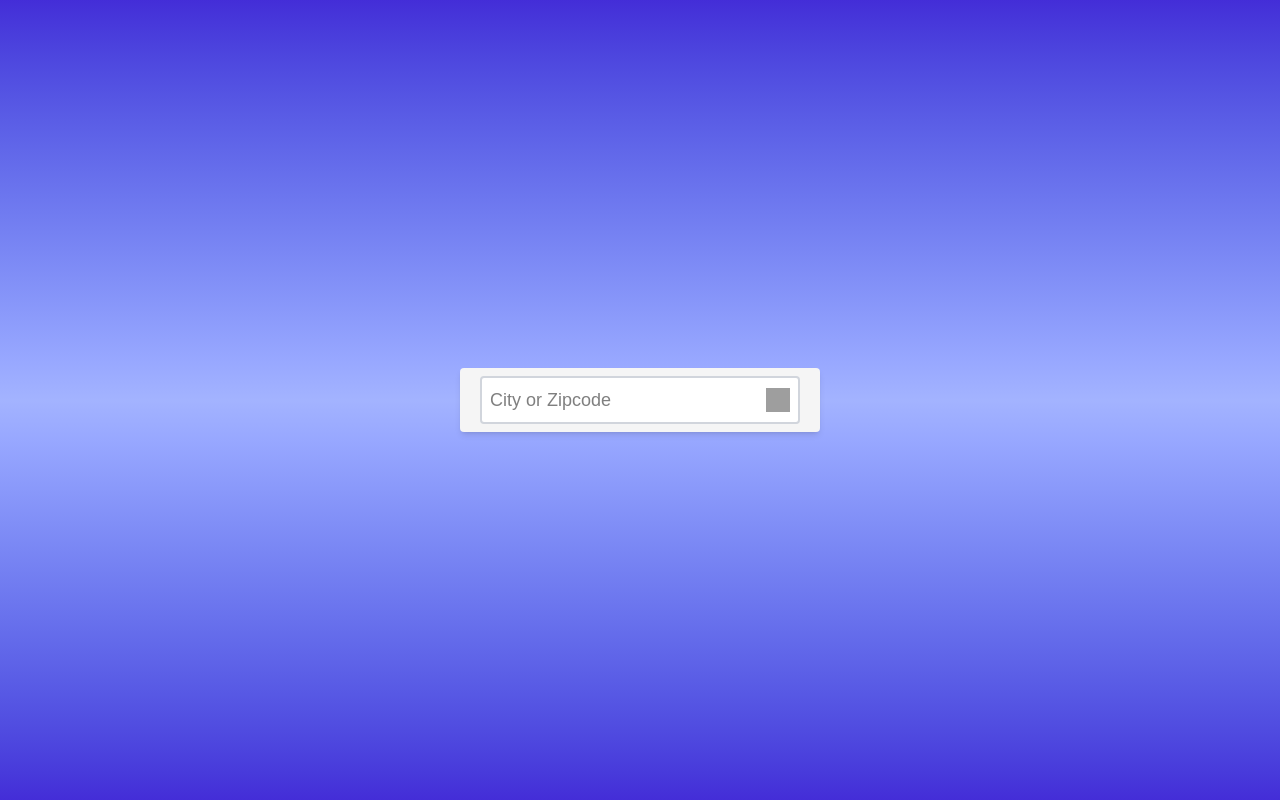
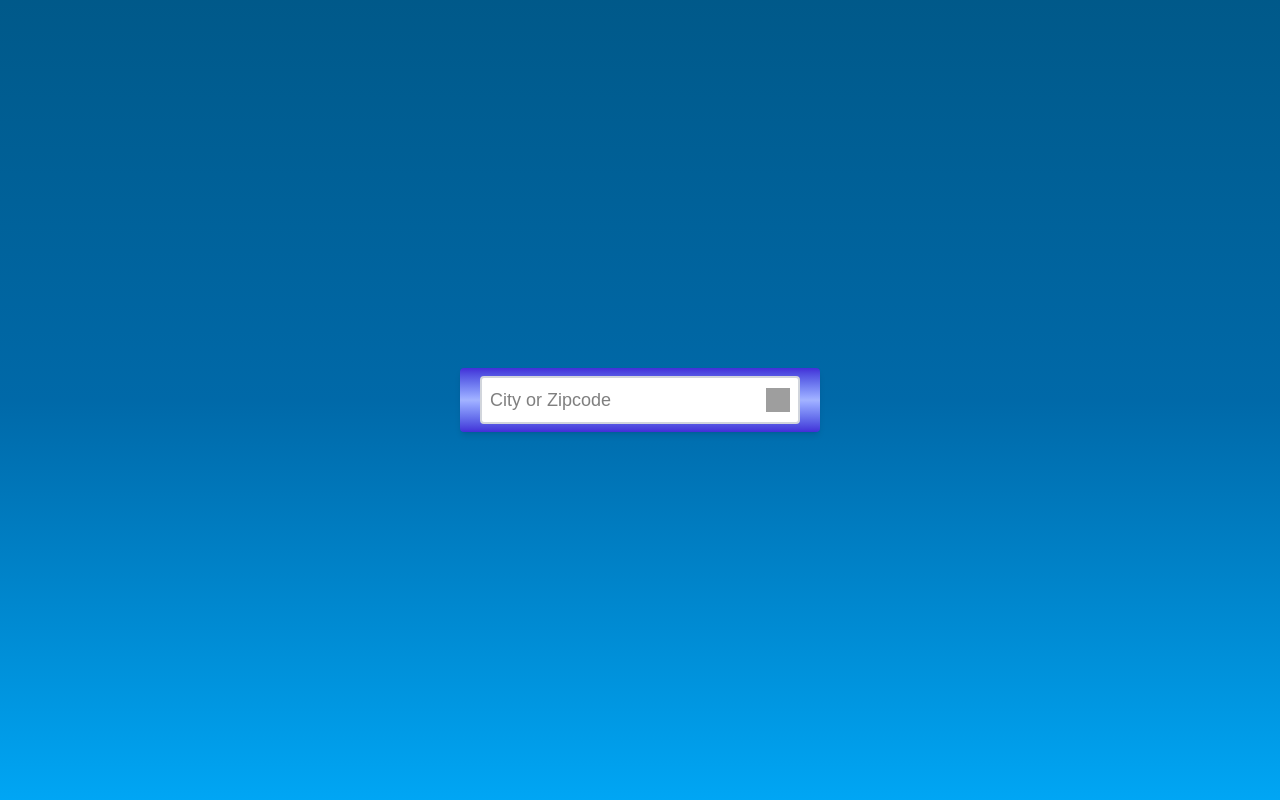
Before and after one commit to DevonLong5/Weather-App, a Next.js app: page / in a window 1280 px wide. Built offline with nearby package versions, Linux system fonts and the light colour scheme; grey boxes are pictures that could not be loaded.

Commit message:
add dashboard skeleton

```diff
--- a/app/components/WeatherResultsDashboard.tsx
+++ b/app/components/WeatherResultsDashboard.tsx
@@ -4,11 +4,33 @@ interface WeatherSearchResultsDashboardProps {
   userData: object;
 }
 
-export default function WeatherSearchResultsDashboard({ userData }: WeatherSearchResultsDashboardProps) {
+export default function WeatherSearchResultsDashboard({
+  userData,
+}: WeatherSearchResultsDashboardProps) {
   // Prob need to move later
-  if(userData) {
-    console.log(userData);
-  }
-// TODO: Make dashboard
-  return (<></>);
+  console.log(userData);
+  // TODO: Make dashboard
+  return (
+    <div>
+      <div className="flex items-center justify-center rounded">
+        <div className="bg-gradient-to-t from-sky-500 via-sky-700 to-sky-800 p-3 grid grid-cols-3 gap-1 items-center justify-items-evenly rounded-2xl shadow-2xl text-black w-95/100 m-3 ">
+          <div className="col-span-3 justify-self-center">
+            <h1 className="text-4xl text-white">Prescott</h1>
+          </div>
+          <div className="col-span-1 m-5 ">
+            <img
+              className="justify-self-start scale-175 "
+              src="https://openweathermap.org/img/wn/11d@2x.png"
+            />
+          </div>
+          <div className="justify-self-end col-span-2 ">
+            <h3 className="text-8xl text-white">65°</h3>
+          </div>
+          <div className="col-span-3 justify-self-center ">
+            <h1 className="text-xl text-white ">H:59° L:90°</h1>
+          </div>
+        </div>
+      </div>
+    </div>
+  );
 }
--- a/app/components/WeatherSearchCard.tsx
+++ b/app/components/WeatherSearchCard.tsx
@@ -4,11 +4,16 @@ import axios from "axios";
 
 type WeatherSearchCardProps = {
   setUserData: (data: object) => void;
-}
+  setIsDataCollected: (data: boolean) => void;
+};
 
-export default function WeatherSearchCard({ setUserData }: WeatherSearchCardProps) {
+export default function WeatherSearchCard({
+  setUserData,
+  setIsDataCollected,
+}: WeatherSearchCardProps) {
   const handleSubmit = async (event: React.FormEvent<HTMLFormElement>) => {
     event.preventDefault();
+    setIsDataCollected(true);
     const form = event.currentTarget;
     const formData = new FormData(form);
     const data = formData.get("data");
@@ -23,7 +28,8 @@ export default function WeatherSearchCard({ setUserData }: WeatherSearchCardProp
   };
 
   return (
-    <div className="flex items-center justify-center bg-neutral-100 w-90 p-2 max-w-lg rounded shadow-md fade-in ">
+    <div>
+      <div className="flex items-center justify-center bg-gradient-to-t from-indigo-700 via-indigo-300 to-indigo-700 w-90 p-2 max-w-lg rounded shadow-md fade-in">
         <form
           onSubmit={handleSubmit}
           className="flex items-center border-2 border-gray-300 rounded w-80 p-2 bg-white "
@@ -39,5 +45,6 @@ export default function WeatherSearchCard({ setUserData }: WeatherSearchCardProp
           </button>
         </form>
       </div>
+    </div>
   );
 }
--- a/app/page.tsx
+++ b/app/page.tsx
@@ -5,14 +5,29 @@ import WeatherSearchResultsDashboard from "./components/WeatherResultsDashboard"
 
 export default function Home() {
   const [userData, setUserData] = useState<object>({});
+  const [isDataCollected, setIsDataCollected] = useState<Boolean>(false);
+  if (!isDataCollected) {
     return (
       <>
-      <div className="flex items-center justify-center h-screen  bg-gradient-to-t from-indigo-700 via-indigo-300 to-indigo-700">
-        <WeatherSearchCard setUserData={setUserData} />
+        <div>
+          <div className="flex items-center justify-center h-screen bg-gradient-to-t from-sky-500 via-sky-700 to-sky-800 ">
+            <WeatherSearchCard
+              setUserData={setUserData}
+              setIsDataCollected={setIsDataCollected}
+            />
           </div>
+        </div>
+      </>
+    );
+  } else if (isDataCollected) {
+    return (
+      <>
         <div>
+          <div className="flex items-center justify-center h-screen bg-gradient-to-t from-sky-500 via-sky-700 to-sky-800">
             <WeatherSearchResultsDashboard userData={userData} />
+          </div>
         </div>
       </>
     );
   }
+}
```
Lines whose indentation alone changed are shown as unchanged.
